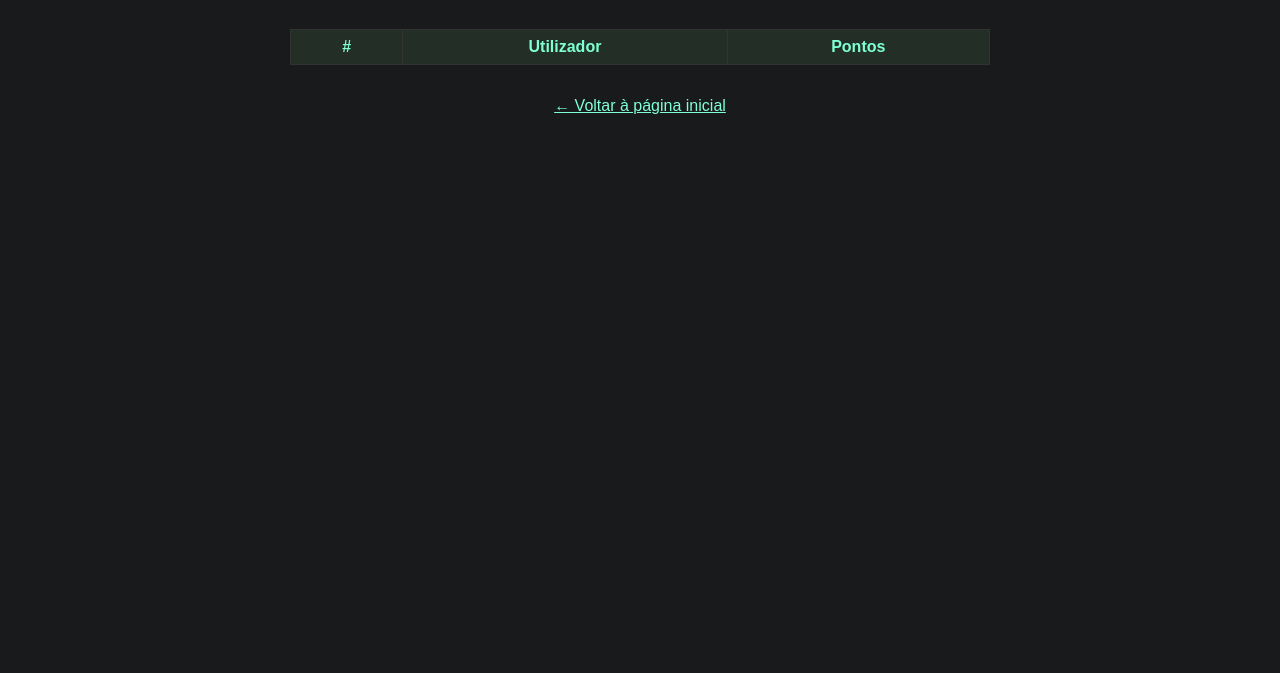
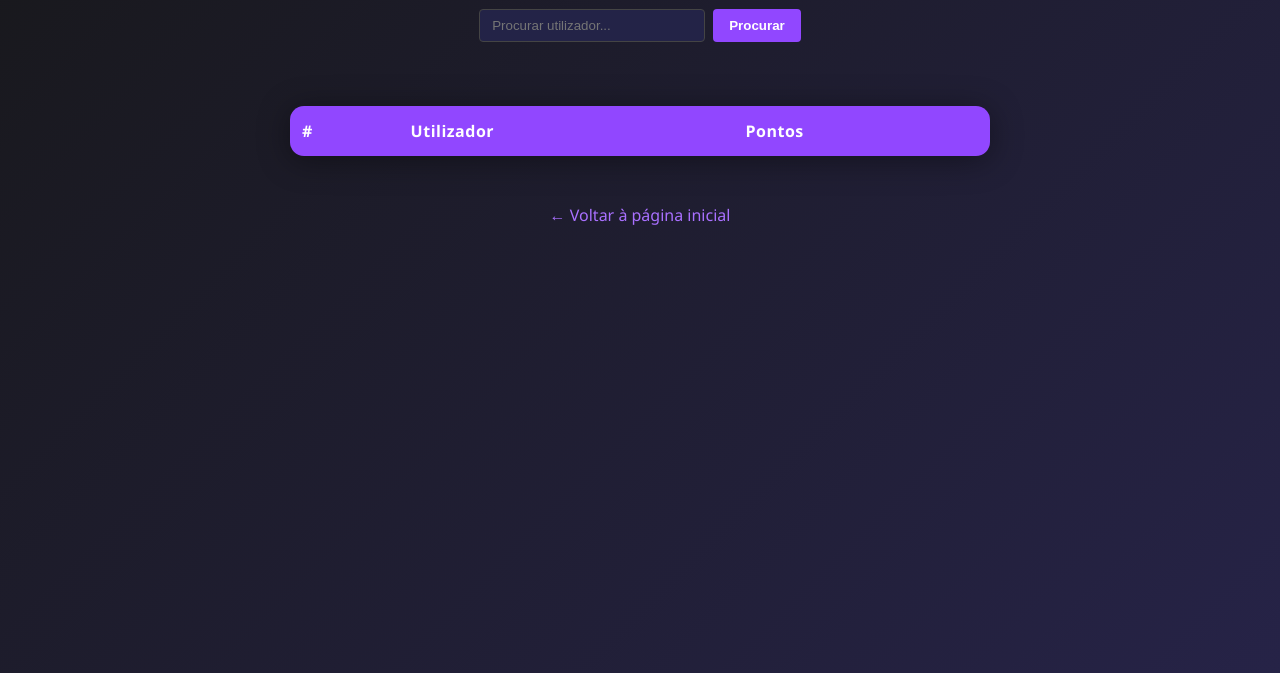
Before and after one commit to buraca27/Site-do-Cavaquinho, a plain HTML site: page ranking.html in a window 1280 px wide. Shown: the part 127-800 px from the top of the page. Drawn offline with Linux system fonts and the light colour scheme; no server answers.

Commit message:
new styles

```diff
--- a/dark-theme.css
+++ b/dark-theme.css
@@ -1,38 +1,109 @@
+:root {
+  --twitch-purple: #9147ff;
+  --twitch-dark: #18181b;
+  --twitch-bg-gradient: linear-gradient(135deg, #18181b 0%, #262347 100%);
+  --twitch-accent: #a970ff;
+  --twitch-highlight: #f7f7fa;
+  --twitch-error: #ff4b4b;
+}
+
+html, body {
+  height: 100%;
+  margin: 0;
+  padding: 0;
+}
+
 body {
-  font-family: Arial, sans-serif;
-  background: #181a1b;
-  color: #e0e0e0;
+  min-height: 100vh;
+  background: var(--twitch-bg-gradient);
+  color: var(--twitch-highlight);
+  font-family: 'Segoe UI', 'Arial', sans-serif;
+  display: flex;
+  flex-direction: column;
+  align-items: center;
+  animation: fadeIn 1s;
 }
+
+@keyframes fadeIn {
+  from { opacity: 0; }
+  to   { opacity: 1; }
+}
+
 h1 {
-  color: #7fffd4;
+  color: var(--twitch-purple);
+  text-align: center;
+  margin-top: 2rem;
+  letter-spacing: 1px;
+  font-size: 2.2rem;
+  text-shadow: 0 2px 12px #0008;
+  animation: slideDown 0.8s;
 }
+
+@keyframes slideDown {
+  from { transform: translateY(-30px); opacity: 0; }
+  to   { transform: translateY(0); opacity: 1; }
+}
+
 a {
-  color: #7fffd4;
+  color: var(--twitch-accent);
+  text-decoration: none;
+  transition: color 0.2s;
 }
+a:hover {
+  color: var(--twitch-purple);
+  text-decoration: underline;
+}
+
+.links {
+  display: flex;
+  flex-wrap: wrap;
+  justify-content: center;
+  gap: 1.2rem;
+  margin: 2rem 0;
+  font-size: 1.1rem;
+}
+
 table {
   border-collapse: collapse;
-  width: 100%;
+  width: 95%;
   max-width: 700px;
   margin: 2rem auto;
-  background: #23272a;
+  background: rgba(24,24,27,0.95);
+  border-radius: 14px;
+  overflow: hidden;
+  box-shadow: 0 4px 32px #0006;
+  animation: fadeIn 1.2s;
 }
-th,
-td {
-  border: 1px solid #333;
-  padding: 8px 12px;
+
+th, td {
+  border: none;
+  padding: 14px 12px;
+  text-align: left;
+  font-size: 1rem;
 }
+
 th {
-  background: #222e26;
-  color: #7fffd4;
+  background: var(--twitch-purple);
+  color: #fff;
+  font-weight: bold;
+  letter-spacing: 0.5px;
+}
+
+tr {
+  transition: background 0.2s;
 }
 tr:nth-child(even) {
-  background: #23272a;
+  background: #232347;
 }
 tr:nth-child(odd) {
-  background: #181a1b;
+  background: #18181b;
 }
+tr:hover {
+  background: #2d1a4d;
+}
+
 .admin {
-  color: #ff6b6b;
+  color: var(--twitch-error);
   font-weight: bold;
 }
 .admin-row {
@@ -40,100 +111,155 @@ tr:nth-child(odd) {
 }
 .admin-visible .admin-row {
   display: table-row;
+  animation: fadeIn 0.7s;
 }
+
 .admin-box {
   text-align: center;
   margin: 2rem 0 0 0;
+  background: rgba(24,24,27,0.7);
+  padding: 1.2rem 1rem;
+  border-radius: 10px;
+  box-shadow: 0 2px 12px #0004;
+  max-width: 350px;
+  margin-left: auto;
+  margin-right: auto;
+  animation: fadeIn 1.3s;
 }
 .admin-box input[type="password"] {
-  padding: 6px 10px;
+  padding: 8px 12px;
   border-radius: 4px;
   border: 1px solid #444;
-  background: #23272a;
-  color: #e0e0e0;
+  background: #232347;
+  color: #fff;
+  margin-right: 8px;
+  transition: border 0.2s;
+}
+.admin-box input[type="password"]:focus {
+  border: 1.5px solid var(--twitch-purple);
+  outline: none;
 }
 .admin-box button {
-  padding: 6px 14px;
+  padding: 8px 18px;
   border-radius: 4px;
   border: none;
-  background: #7fffd4;
-  color: #181a1b;
+  background: var(--twitch-purple);
+  color: #fff;
   font-weight: bold;
   cursor: pointer;
   margin-left: 8px;
+  transition: background 0.2s, color 0.2s;
+}
+.admin-box button:hover {
+  background: var(--twitch-accent);
+  color: #18181b;
 }
 .admin-box .error {
-  color: #ff6b6b;
+  color: var(--twitch-error);
   margin-top: 8px;
   display: block;
+  font-size: 0.97em;
 }
-/* Optional: subtle link hover */
-a:hover {
-  text-decoration: underline;
+
+.info {
+  background: rgba(24,24,27,0.8);
+  border-radius: 10px;
+  padding: 1.2rem 1.5rem;
+  margin: 2rem auto 1rem auto;
+  max-width: 400px;
+  box-shadow: 0 2px 12px #0004;
+  animation: fadeIn 1.1s;
 }
-/* Ranking page extras */
+
 .searchbar {
   display: flex;
   justify-content: center;
   margin: 2rem 0 1rem 0;
+  gap: 0.5rem;
 }
 .searchbar input {
   padding: 8px 12px;
   border-radius: 4px;
   border: 1px solid #444;
-  background: #23272a;
-  color: #e0e0e0;
-  width: 250px;
+  background: #232347;
+  color: #fff;
+  width: 200px;
+  transition: border 0.2s;
+}
+.searchbar input:focus {
+  border: 1.5px solid var(--twitch-purple);
+  outline: none;
 }
 .searchbar button {
   padding: 8px 16px;
   border-radius: 4px;
   border: none;
-  background: #7fffd4;
-  color: #181a1b;
+  background: var(--twitch-purple);
+  color: #fff;
   font-weight: bold;
   cursor: pointer;
-  margin-left: 8px;
+  transition: background 0.2s, color 0.2s;
 }
+.searchbar button:hover {
+  background: var(--twitch-accent);
+  color: #18181b;
+}
+
 .notfound {
-  color: #ff6b6b;
+  color: var(--twitch-error);
   text-align: center;
+  margin-bottom: 1rem;
 }
+
 .user-stats-modal {
   display: none;
   position: fixed;
   top: 0; left: 0; right: 0; bottom: 0;
-  background: rgba(0,0,0,0.7);
+  background: rgba(24,24,27,0.85);
   z-index: 1000;
   align-items: center;
   justify-content: center;
+  animation: fadeIn 0.5s;
+}
+.user-stats-modal[style*="flex"] {
+  display: flex !important;
 }
 .user-stats-content {
-  background: #23272a;
-  color: #e0e0e0;
+  background: #232347;
+  color: #fff;
   padding: 2rem 2.5rem;
-  border-radius: 10px;
+  border-radius: 14px;
   min-width: 300px;
   max-width: 90vw;
   box-shadow: 0 0 20px #000;
   text-align: center;
   position: relative;
+  animation: slideUp 0.5s;
+}
+@keyframes slideUp {
+  from { transform: translateY(40px); opacity: 0; }
+  to   { transform: translateY(0); opacity: 1; }
 }
 .user-stats-content h2 {
-  color: #7fffd4;
+  color: var(--twitch-purple);
   margin-bottom: 1rem;
 }
 .user-stats-content button {
   position: absolute;
   top: 10px;
   right: 10px;
-  background: #7fffd4;
-  color: #181a1b;
+  background: var(--twitch-purple);
+  color: #fff;
   border: none;
   border-radius: 4px;
   font-weight: bold;
   padding: 4px 10px;
   cursor: pointer;
+  transition: background 0.2s, color 0.2s;
+}
+.user-stats-content button:hover {
+  background: var(--twitch-accent);
+  color: #18181b;
 }
 .user-stats-content table {
   margin: 1rem auto 0 auto;
@@ -147,7 +273,43 @@ a:hover {
   text-align: left;
 }
 .user-link {
-  color: #7fffd4;
+  color: var(--twitch-accent);
   cursor: pointer;
   text-decoration: underline;
+  transition: color 0.2s;
 }
+.user-link:hover {
+  color: var(--twitch-purple);
+}
+
+/* Responsividade */
+@media (max-width: 700px) {
+  h1 {
+    font-size: 1.3rem;
+    margin-top: 1.2rem;
+  }
+  .info, .admin-box {
+    padding: 1rem 0.5rem;
+    max-width: 98vw;
+  }
+  table {
+    font-size: 0.97rem;
+    margin: 1rem 0.2rem;
+    max-width: 99vw;
+  }
+  th, td {
+    padding: 10px 6px;
+  }
+  .user-stats-content {
+    padding: 1rem 0.5rem;
+    min-width: 0;
+  }
+  .links {
+    flex-direction: column;
+    gap: 0.7rem;
+    font-size: 1rem;
+  }
+  .searchbar input {
+    width: 120px;
+  }
+}
```
